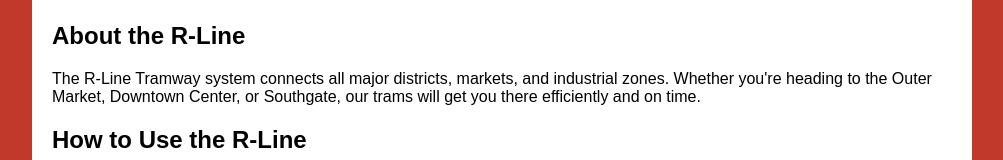
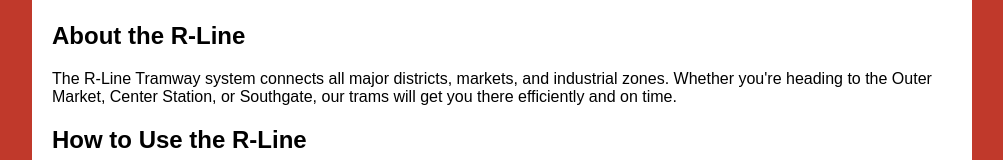
Before and after one commit to jackacjensen/rline.help, a plain HTML site: page index.html in a window 1280 px wide. Shown: the part 769-929 px from the top of the page, without its empty margins (138-1141 px from the left). Drawn offline with Linux system fonts and the light colour scheme.

Commit message:
Update index.html

```diff
--- a/index.html
+++ b/index.html
@@ -62,7 +62,7 @@
         <img src="assets/images/rivel 3.0 tramways print.jpg" alt="R-Line Tramway Map">
         <div class="info">
             <h2>About the R-Line</h2>
-            <p2>The R-Line Tramway system connects all major districts, markets, and industrial zones. Whether you're heading to the Outer Market, Downtown Center, or Southgate, our trams will get you there efficiently and on time.</p2>
+            <p2>The R-Line Tramway system connects all major districts, markets, and industrial zones. Whether you're heading to the Outer Market, Center Station, or Southgate, our trams will get you there efficiently and on time.</p2>
 
             <h2>How to Use the R-Line</h2>
             <ul>
```
